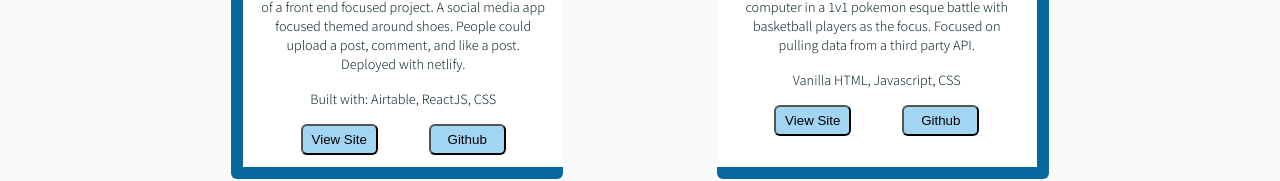
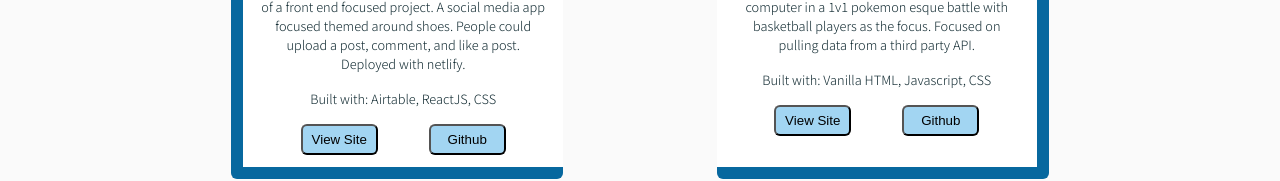
Before and after one commit to Gino2B/portfolio, a React (Create React App) app: page / in a window 1280 px wide. Shown: the part 2742-2923 px from the top of the page. Built offline with nearby package versions, Linux system fonts and the light colour scheme.

Commit message:
Fixed typo

```diff
--- a/src/App.js
+++ b/src/App.js
@@ -295,7 +295,9 @@ function App() {
                 esque battle with basketball players as the focus. Focused on
                 pulling data from a third party API.
               </div>
-              <div className="built">Vanilla HTML, Javascript, CSS</div>
+              <div className="built">
+                Built with: Vanilla HTML, Javascript, CSS
+              </div>
               <div className="button-container">
                 <a
                   href="https://poke-ballin.netlify.app"
```
